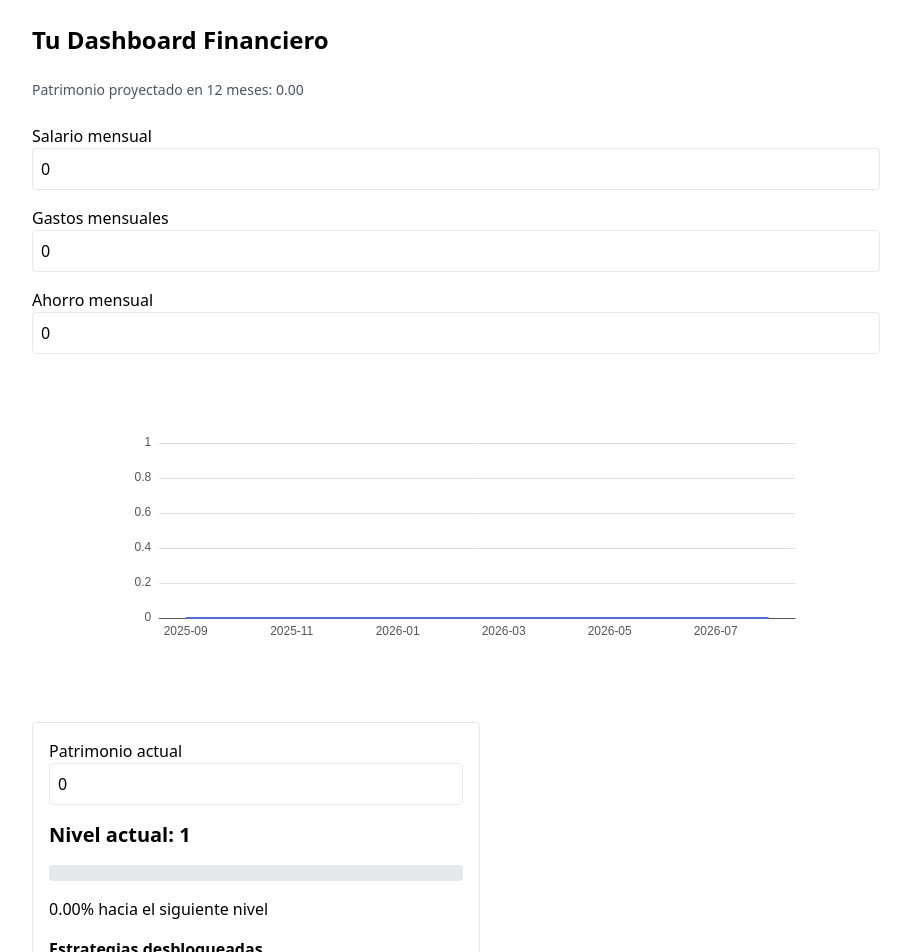
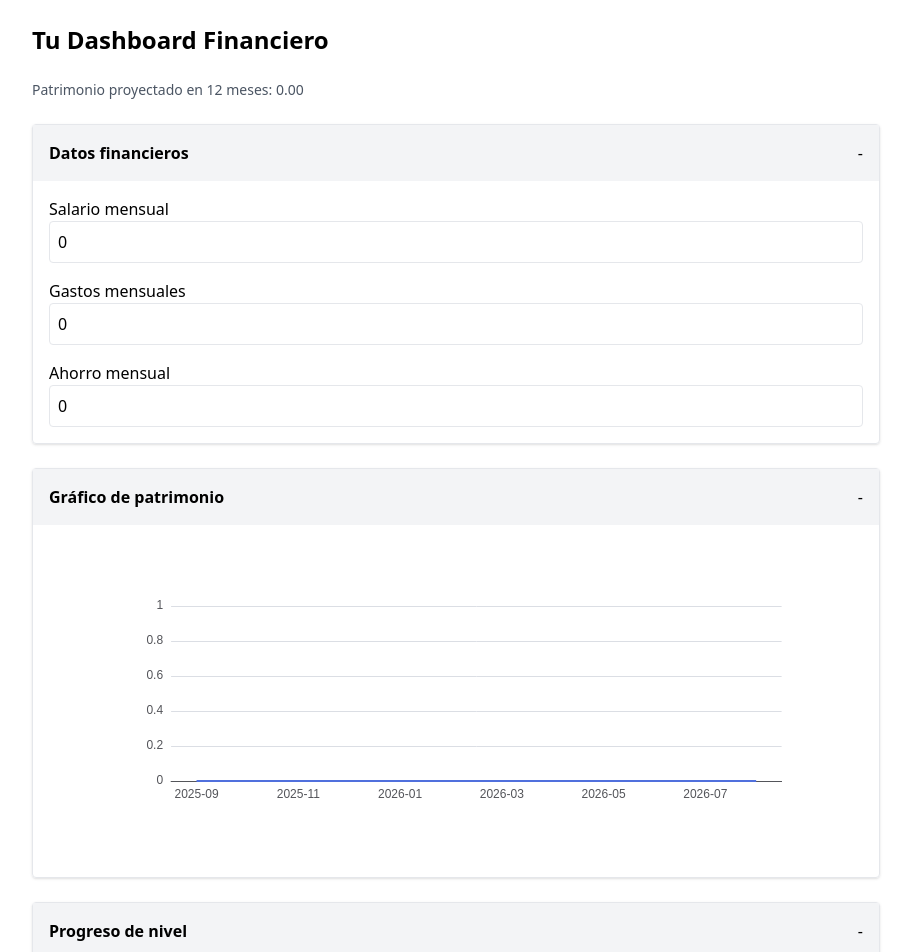
Before and after one commit to juliocontreras/FINTEC2, a Next.js app: page /dashboard in a window 1280 px wide. Shown: the top 952 px of the page, without its empty margins (184-1095 px from the left). Built offline with nearby package versions, Linux system fonts and the light colour scheme.

Commit message:
Wrap components in collapsible cards

```diff
--- a/components/Chart.tsx
+++ b/components/Chart.tsx
@@ -1,6 +1,7 @@
 'use client';
 import { useEffect, useRef } from 'react';
 import * as echarts from 'echarts';
+import CollapsibleCard from './CollapsibleCard';
 
 export default function Chart() {
   const ref = useRef<HTMLDivElement>(null);
@@ -19,5 +20,9 @@ export default function Chart() {
     }
   }, []);
 
-  return <div ref={ref} style={{ width: '100%', height: 400 }} />;
+  return (
+    <CollapsibleCard title="Gráfico de ejemplo">
+      <div ref={ref} style={{ width: '100%', height: 400 }} />
+    </CollapsibleCard>
+  );
 }
--- /dev/null
+++ b/components/CollapsibleCard.tsx
@@ -0,0 +1,30 @@
+'use client';
+
+import { PropsWithChildren, useState } from 'react';
+
+interface CollapsibleCardProps {
+  title: string;
+  initiallyOpen?: boolean;
+}
+
+export default function CollapsibleCard({
+  title,
+  initiallyOpen = true,
+  children,
+}: PropsWithChildren<CollapsibleCardProps>) {
+  const [open, setOpen] = useState(initiallyOpen);
+
+  return (
+    <div className="border rounded shadow" data-testid="collapsible-card">
+      <button
+        type="button"
+        className="w-full flex items-center justify-between p-4 bg-gray-100"
+        onClick={() => setOpen((o) => !o)}
+      >
+        <h2 className="font-semibold text-left">{title}</h2>
+        <span>{open ? '-' : '+'}</span>
+      </button>
+      {open && <div className="p-4">{children}</div>}
+    </div>
+  );
+}
--- a/components/FinancialInputs.tsx
+++ b/components/FinancialInputs.tsx
@@ -1,11 +1,13 @@
 'use client';
 
 import { useStore } from '../store/useStore';
+import CollapsibleCard from './CollapsibleCard';
 
 export default function FinancialInputs() {
   const { salary, expenses, savings, setSalary, setExpenses, setSavings } = useStore();
 
   return (
+    <CollapsibleCard title="Datos financieros">
       <div className="flex flex-col gap-4">
         <label className="flex flex-col">
           <span>Salario mensual</span>
@@ -35,5 +37,6 @@ export default function FinancialInputs() {
           />
         </label>
       </div>
+    </CollapsibleCard>
   );
 }
--- a/components/LevelProgress.tsx
+++ b/components/LevelProgress.tsx
@@ -1,6 +1,7 @@
 'use client';
 
 import { useLevelStore } from '../store/levelStore';
+import CollapsibleCard from './CollapsibleCard';
 
 export default function LevelProgress() {
   const { wealth, currentLevel, levels, setWealth } = useLevelStore();
@@ -17,7 +18,8 @@ export default function LevelProgress() {
     .flatMap((level) => level.strategies);
 
   return (
-    <div className="p-4 border rounded flex flex-col gap-4 max-w-md">
+    <CollapsibleCard title="Progreso de nivel">
+      <div className="flex flex-col gap-4 max-w-md">
         <div>
           <label className="flex flex-col">
             <span>Patrimonio actual</span>
@@ -46,5 +48,6 @@ export default function LevelProgress() {
           </ul>
         </div>
       </div>
+    </CollapsibleCard>
   );
 }
--- a/components/WealthChart.tsx
+++ b/components/WealthChart.tsx
@@ -3,6 +3,7 @@
 import { useEffect, useRef } from 'react';
 import * as echarts from 'echarts';
 import { useStore } from '../store/useStore';
+import CollapsibleCard from './CollapsibleCard';
 
 export default function WealthChart() {
   const ref = useRef<HTMLDivElement>(null);
@@ -35,5 +36,9 @@ export default function WealthChart() {
     };
   }, [data]);
 
-  return <div ref={ref} className="w-full h-80" />;
+  return (
+    <CollapsibleCard title="Gráfico de patrimonio">
+      <div ref={ref} className="w-full h-80" />
+    </CollapsibleCard>
+  );
 }
```
Lines whose indentation alone changed are shown as unchanged.
